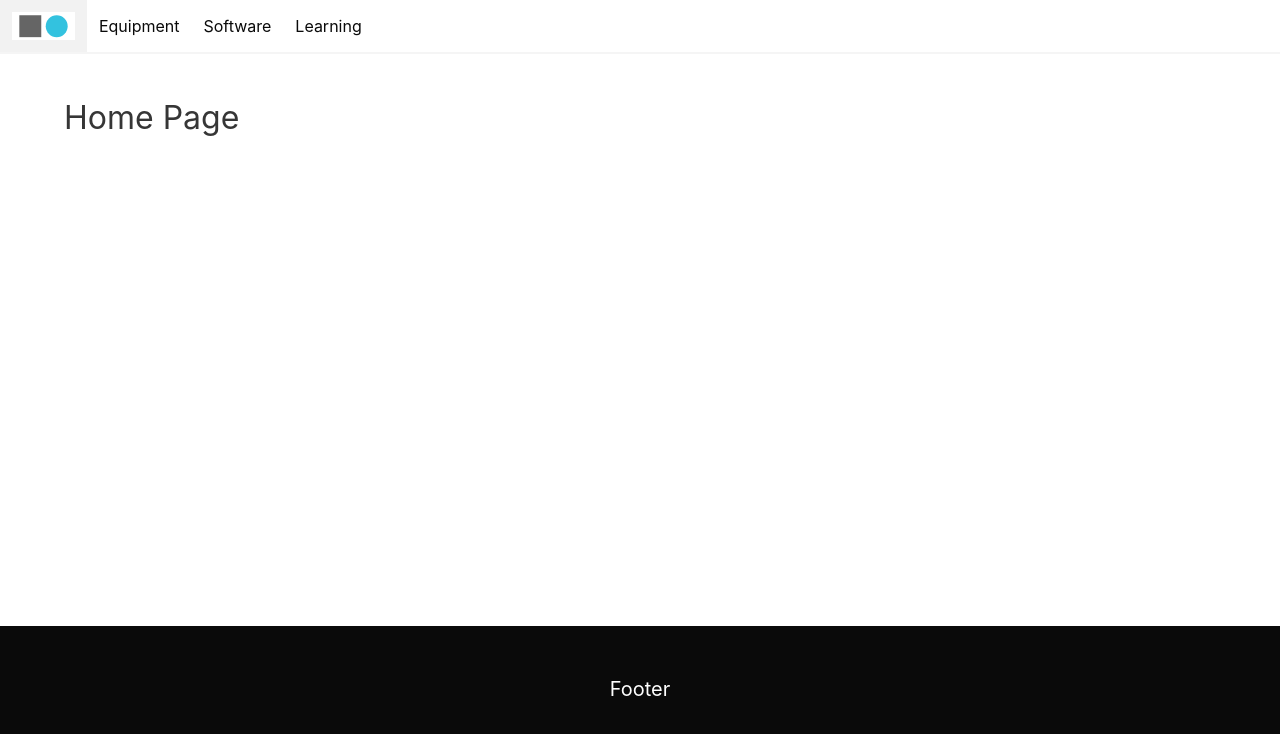
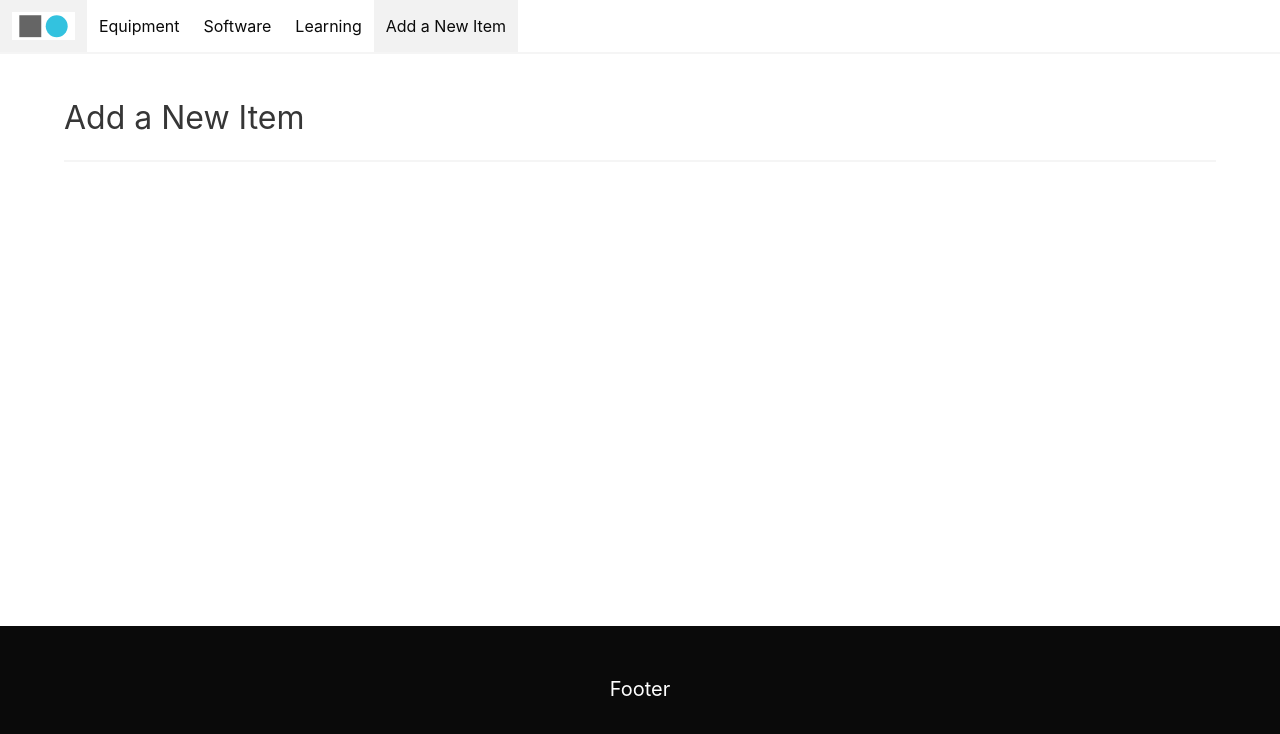
Before and after one commit to robert-laws/practice-oct-2020-mern-app, a React (Create React App) app: page /items/new in a window 1280 px wide. Before the commit this address led to /. Shown: the top 734 px of the page. Built offline with nearby package versions, Linux system fonts and the light colour scheme.

Commit message:
add component, route, and nav link for new item

```diff
--- a/src/App.js
+++ b/src/App.js
@@ -7,7 +7,7 @@ import {
 } from 'react-router-dom';
 import './App.scss';
 import { Footer, Navigation } from './layout';
-import { Home } from './pages';
+import { Home, AddItem } from './pages';
 import { Detail, List } from './components';
 import TechnologyContext from './context/technology/technologyContext';
 
@@ -25,6 +25,7 @@ const App = () => {
       <section className='section' style={{ flex: '1' }}>
         <Switch>
           <Route exact path='/' component={Home} />
+          <Route exact path='/items/new' component={AddItem} />
           <Route exact path='/:group' component={List} />
           <Route exact path='/:group/:id' component={Detail} />
           <Redirect to='/' />
--- a/src/layout/Navigation.js
+++ b/src/layout/Navigation.js
@@ -52,6 +52,14 @@ export const Navigation = () => {
           >
             Learning
           </NavLink>
+          <NavLink
+            exact
+            to='/items/new'
+            className='navbar-item'
+            activeClassName='is-active'
+          >
+            Add a New Item
+          </NavLink>
         </div>
       </div>
     </nav>
--- /dev/null
+++ b/src/pages/AddItem.js
@@ -0,0 +1,11 @@
+import React from 'react';
+import { HeadingText } from '../components';
+
+export const AddItem = () => {
+  return (
+    <div className='container'>
+      <HeadingText text='Add a New Item' />
+      <hr />
+    </div>
+  );
+};
--- a/src/pages/index.js
+++ b/src/pages/index.js
@@ -1 +1,2 @@
 export { Home } from './Home';
+export { AddItem } from './AddItem';
```
